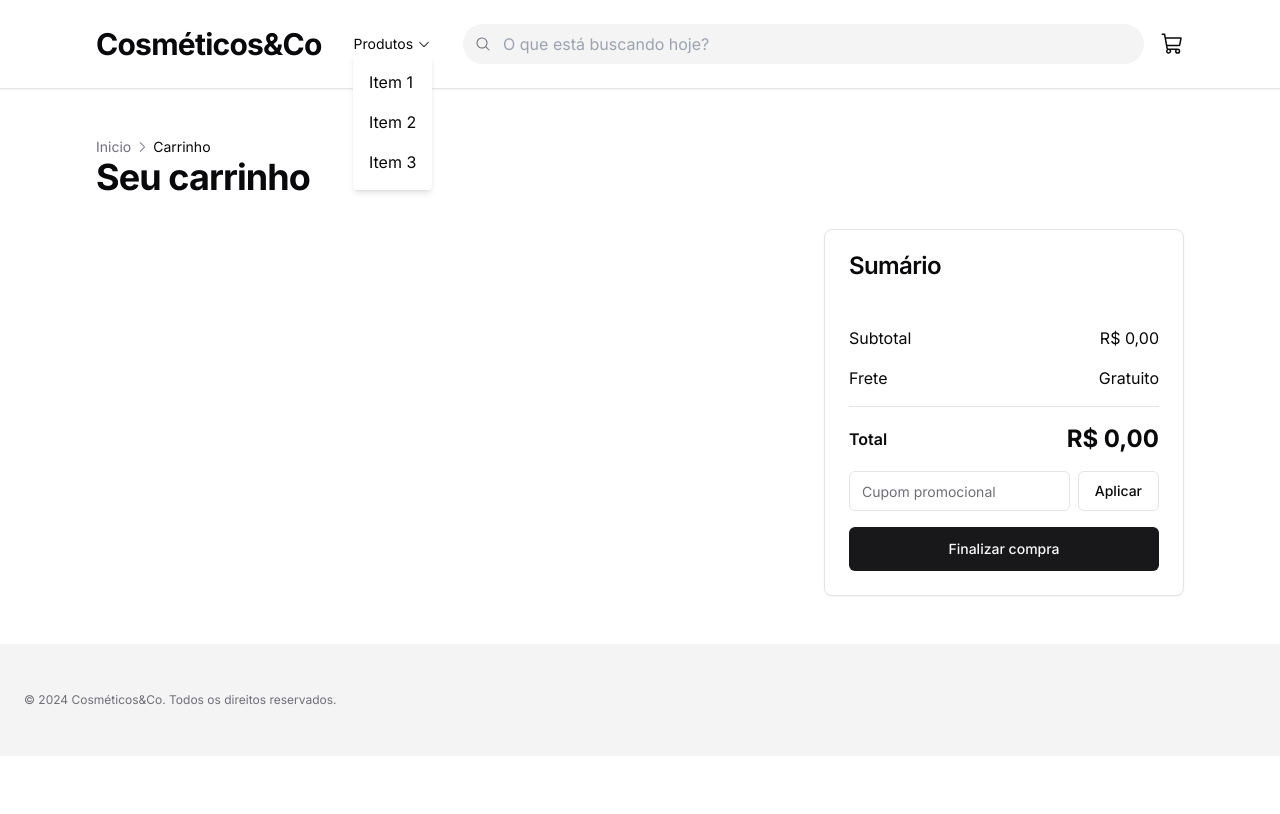
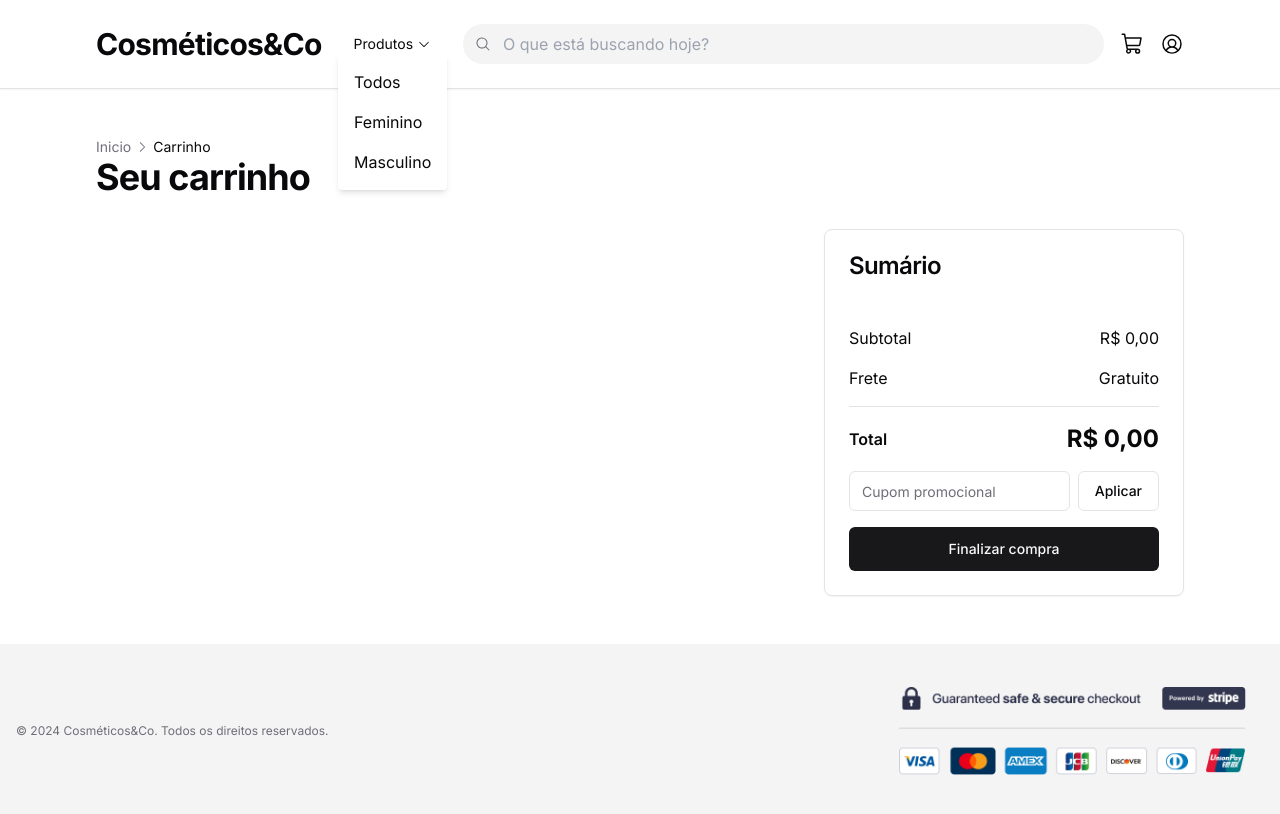
Before and after one commit to odenirdev/ecommerce-stripe-next-app, a Next.js app: page /cart in a window 1280 px wide. Both pictures are taken after a click on the button "Produtos". Shown: the top 814 px of the page. Built offline with nearby package versions, Linux system fonts and the light colour scheme.

Commit message:
feat: integrated filter category

```diff
--- a/src/components/pages/Home.tsx
+++ b/src/components/pages/Home.tsx
@@ -17,14 +17,15 @@ export default function Home(props: HomeProps) {
   const TAKE_NUMBER = 4;
 
   const router = useRouter();
-
   const searchParams = useSearchParams();
   const query = searchParams.get("q");
 
   const handleNext = () => {
-    const take = parseInt(searchParams.get("take") || `${TAKE_NUMBER}`);
+    const currentParams = new URLSearchParams(window.location.search);
+    const take = parseInt(currentParams.get("take") || `${TAKE_NUMBER}`);
+    currentParams.set("take", (take + TAKE_NUMBER).toString());
 
-    router.push(`/?take=${take + TAKE_NUMBER}`, undefined, { shallow: true });
+    router.push(`/?${currentParams.toString()}`, undefined, { shallow: true });
   };
 
   return (
--- a/src/components/templates/Footer.tsx
+++ b/src/components/templates/Footer.tsx
@@ -1,10 +1,12 @@
 export default function Footer() {
   return (
-    <footer className="bg-muted p-6 md:py-12 w-full">
+    <footer className="bg-muted p-4 md:py-6 w-full">
       <div className="container max-w-7xl flex items-center justify-between">
         <p className="text-xs text-muted-foreground">
           &copy; 2024 Cosméticos&Co. Todos os direitos reservados.
         </p>
+
+        <img src="/powered-stripe.png" alt="" className="w-96" />
       </div>
     </footer>
   );
--- a/src/components/templates/Header.tsx
+++ b/src/components/templates/Header.tsx
@@ -1,10 +1,9 @@
-"use client";
-
 import * as DropdownMenu from "@radix-ui/react-dropdown-menu";
 import {
   CaretDown,
   MagnifyingGlass,
   ShoppingCart,
+  UserCircle,
 } from "@phosphor-icons/react/dist/ssr";
 
 import Link from "next/link";
@@ -39,6 +38,17 @@ export default function Header() {
     router.push(pathname + "?" + createQueryString("q", value));
   };
 
+  const handleCategory = (category: string) => {
+    router.push(pathname + "?" + createQueryString("category", category));
+  };
+
+  const removeCategory = () => {
+    const params = new URLSearchParams(searchParams.toString());
+    params.delete("category");
+
+    router.push(pathname + "?" + params.toString());
+  };
+
   return (
     <header className="bg-background border-b shadow-sm">
       <div className="wrapper flex flex-col md:flex-row items-center gap-8 py-6">
@@ -50,18 +60,27 @@ export default function Header() {
           </Link>
 
           <DropdownMenu.Root>
-            <DropdownMenu.Trigger className="text-[0.75rem] md:text-sm  flex gap-1 items-center">
+            <DropdownMenu.Trigger className="text-[0.75rem] md:text-sm flex gap-1 items-center">
               Produtos <CaretDown />
             </DropdownMenu.Trigger>
-            <DropdownMenu.Content className="bg-white shadow-md rounded p-2">
-              <DropdownMenu.Item className="p-2 hover:bg-gray-100">
-                Item 1
+            <DropdownMenu.Content className="bg-white shadow-md rounded p-2 z-[9999]">
+              <DropdownMenu.Item
+                className="p-2 hover:bg-gray-100"
+                onClick={removeCategory}
+              >
+                Todos
               </DropdownMenu.Item>
-              <DropdownMenu.Item className="p-2 hover:bg-gray-100">
-                Item 2
+              <DropdownMenu.Item
+                className="p-2 hover:bg-gray-100"
+                onClick={() => handleCategory("feminine")}
+              >
+                Feminino
               </DropdownMenu.Item>
-              <DropdownMenu.Item className="p-2 hover:bg-gray-100">
-                Item 3
+              <DropdownMenu.Item
+                className="p-2 hover:bg-gray-100"
+                onClick={() => handleCategory("masculine")}
+              >
+                Masculino
               </DropdownMenu.Item>
             </DropdownMenu.Content>
           </DropdownMenu.Root>
@@ -78,6 +97,7 @@ export default function Header() {
             />
           </div>
 
+          <div className="flex items-center gap-4">
             <Link href="/cart" className="relative">
               <ShoppingCart className="w-6 h-6" />
               {cartItemsCount > 0 && (
@@ -86,25 +106,12 @@ export default function Header() {
                 </span>
               )}
             </Link>
+
+            <Link href="#">
+              <UserCircle className="w-6 h-6" />
+            </Link>
           </div>
-        {/* <DropdownMenu>
-		<DropdownMenuTrigger asChild>
-		  <Button variant="ghost" size="icon" className="rounded-full">
-			<Avatar>
-			  <AvatarImage src="/placeholder-user.jpg" />
-			  <AvatarFallback>JD</AvatarFallback>
-			</Avatar>
-			<span className="sr-only">User Menu</span>
-		  </Button>
-		</DropdownMenuTrigger>
-		<DropdownMenuContent align="end">
-		  <DropdownMenuLabel>My Account</DropdownMenuLabel>
-		  <DropdownMenuSeparator />
-		  <DropdownMenuItem>Profile</DropdownMenuItem>
-		  <DropdownMenuItem>Settings</DropdownMenuItem>
-		  <DropdownMenuItem>Logout</DropdownMenuItem>
-		</DropdownMenuContent>
-	  </DropdownMenu> */}
+        </div>
       </div>
     </header>
   );
--- a/src/pages/index.tsx
+++ b/src/pages/index.tsx
@@ -9,13 +9,20 @@ export default function HomePage(props: HomeProps) {
 
 export const getServerSideProps: GetServerSideProps = async (context) => {
   const take = parseInt(context.query.take as string) || 4;
+  const category = (context.query.category as string) || "";
 
   const response = await stripe.products.list({
-    limit: take,
+    limit: 9999,
     expand: ["data.default_price"],
   });
 
-  const products = response.data.map((product) => {
+  const filteredProducts = response.data.filter((product) => {
+    if (!category) return true;
+
+    return product.metadata.category === category;
+  });
+
+  const products = filteredProducts.slice(0, take).map((product) => {
     const price = product.default_price as Stripe.Price;
 
     return {
```
Also changed, not shown: public/powered-stripe.png (added). Lines whose indentation alone changed are shown as unchanged.
